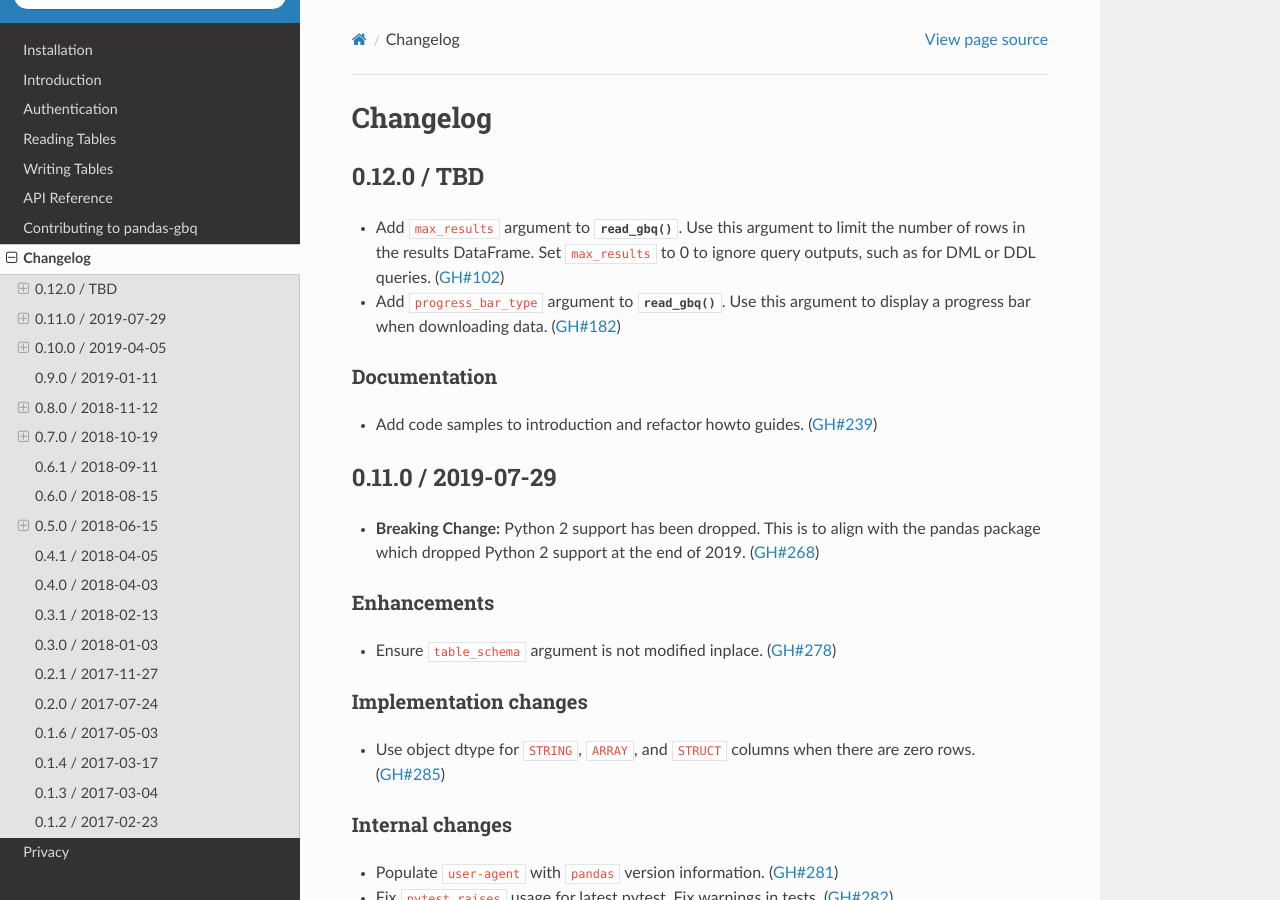
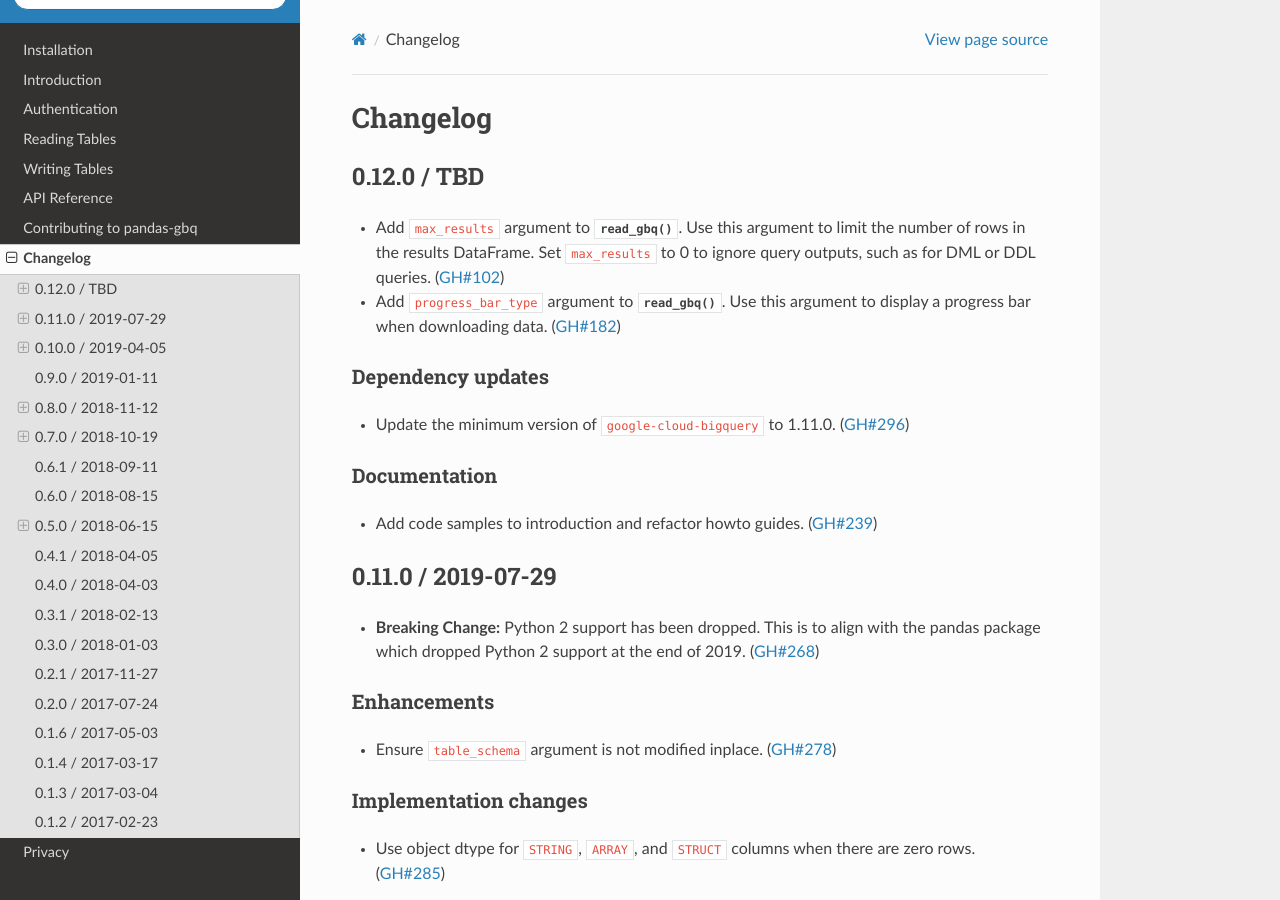
Before and after one commit to googleapis/python-bigquery-pandas, a Sphinx documentation site: the page built from docs/source/changelog.rst, in a window 1280 px wide and 900 px high. Built offline with Sphinx 7.4.7 and the Read the Docs theme 2.0.0, drawn with Linux system fonts in a browser that asks for light colours.

Commit message:
FIX: update minimum google-cloud-bigquery version to 1.11.0
Version 1.11.0 was the first version to include a progress_bar_type
argument. https://googleapis.dev/python/bigquery/latest/changelog.html#id51

```diff
--- a/docs/source/changelog.rst
+++ b/docs/source/changelog.rst
@@ -10,9 +10,15 @@
   argument to limit the number of rows in the results DataFrame. Set
   ``max_results`` to 0 to ignore query outputs, such as for DML or DDL
   queries. (:issue:`102`)
+- Add ``progress_bar_type`` argument to :func:`~pandas_gbq.read_gbq()`. Use
+  this argument to display a progress bar when downloading data.
+  (:issue:`182`)
 
-- Add ``progress_bar_type`` argument to :func:`~pandas_gbq.read_gbq()`. Use this
-  argument to display a progress bar when downloading data. (:issue:`182`)
+Dependency updates
+~~~~~~~~~~~~~~~~~~
+
+- Update the minimum version of ``google-cloud-bigquery`` to 1.11.0.
+  (:issue:`296`)
 
 Documentation
 ~~~~~~~~~~~~~
--- a/setup.py
+++ b/setup.py
@@ -22,7 +22,7 @@
     "pydata-google-auth",
     "google-auth",
     "google-auth-oauthlib",
-    "google-cloud-bigquery>=1.9.0",
+    "google-cloud-bigquery>=1.11.0",
 ]
 
 extras = {"tqdm": "tqdm>=4.23.0"}
```
Also changed, not shown: 5 other files.
